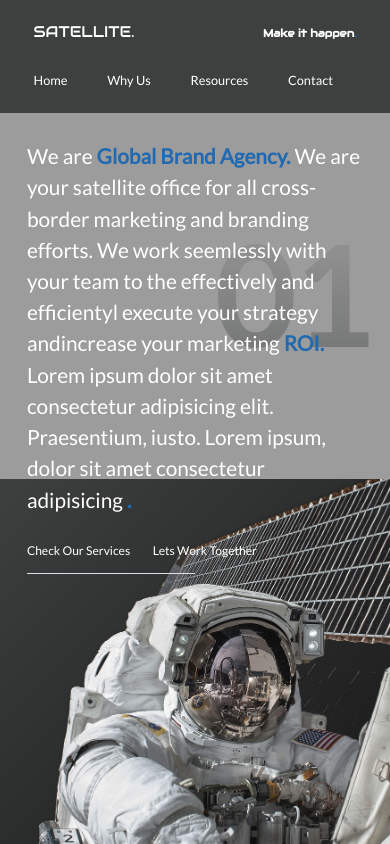
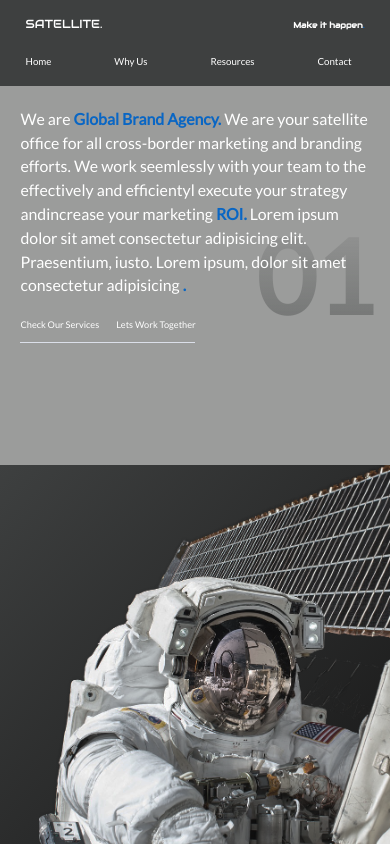
Before and after one commit to devicki/Satellite, a website: page index.html in a window 390 px wide. Drawn offline with nearby package versions, Linux system fonts and the light colour scheme.

Commit message:
finished version 1.0.0

```diff
--- a/index.html
+++ b/index.html
@@ -8,7 +8,6 @@
     <link href="https://fonts.googleapis.com/css?family=Audiowide|Lato" rel="stylesheet">
     <link rel="stylesheet" href="http://code.ionicframework.com/ionicons/2.0.1/css/ionicons.min.css">
     <link rel="stylesheet" href="css/styles.css">
-
     <title>Satellite</title>
 
 </head>
@@ -25,7 +24,6 @@
                 </div>
             </header>
             <!-- NAVIGATION -->
-
             <nav>
                 <div id="tabs">
                     <ul>
@@ -84,7 +82,6 @@
                             <span class="colored-txt">.</span>
                         </p>
                     </div>
-
                     <div id="#tabs-3" class="tabSize">
                         <p class="resources">
                             Lorem ipsum dolor
@@ -126,7 +123,6 @@
                                 </p>
                                 <p>+331 40 436 654</p>
                                 <p>+358 40 556 654</p>
-
                             </div>
                         </div>
                     </div>
@@ -138,32 +134,13 @@
                         <span class="colored-txt">.</h2>
                 </div>
             </div>
-
             <div class="bottom right-side ">
-
             </div>
         </div>
         <!-- END OF RIGHT SIDE  -->
-        <!-- MAIN -->
-
     </div>
-
-
     <script src="node_modules\jquery\dist\jquery.min.js "></script>
-
     <script src="/scritpts/contentChange.js"></script>
-    <script>
-        $('.right-side').hide().delay(400).animate({
-            height: '100%'
-        }).show();
-        $('.right-side .bottom').animate({
-            width: '100%'
-        });
-
-        $('.slide-in, .counter, nav').hide().slideDown(1400, function () {
-            $('.content').fadeIn();
-        });
-    </script>
 </body>
 
 </html>
--- a/sass/abstracts/_variables.scss
+++ b/sass/abstracts/_variables.scss
@@ -1,9 +1,7 @@
 $swatch_1: #181818;
 $swatch_2: #3e4040;
 $swatch_3: #dbdfe9;
-$swatch_4: #483630;
 $swatch_5: #9b9c9b;
-$swatch_6: #d5baa9;
-$swatch_7: #216AB2;
+$swatch_7: rgb(9, 102, 196);
 $alpha: .5;
 $greyAlpha: rgba($swatch_2, $alpha);
--- a/sass/base/_base.scss
+++ b/sass/base/_base.scss
@@ -155,6 +155,9 @@ html {
     font-size: 62.5%;
 }
 
+/////////////////////////
+///// MEDIA QUERIES /////
+/////////////////////////
 @media only screen and (max-width: 1324px) {
     html {
         font-size: 50%;
@@ -221,17 +224,14 @@ html {
     }
 }
 
+@media only screen and (max-width: 450px) {
+    html {
+        font-size: 32%;
+    }
+}
+
 @media only screen and (min-width: 1800px) {
     html {
         font-size: 75%;
     }
 }
-
-/*
-MEDIA BREAKPOINTS
-phone           0 - 600px
-tablet-port     600 - 900px
-tablet-land     900 - 1200px
-[normal stlyes] 1200 - 1800px
-big desktop     1800px +
-*/
--- a/sass/base/_utilities.scss
+++ b/sass/base/_utilities.scss
@@ -2,6 +2,7 @@
     color: $swatch_7;
     font-weight: 700;
 }
+
 .active {
     color: $swatch_7;
     text-decoration: line-through;
--- a/scritpts/contentChange.js
+++ b/scritpts/contentChange.js
@@ -1,6 +1,21 @@
+(function () {
+    $('.right-side').hide().delay(400).animate({
+        height: '100%'
+    }).show();
+    $('.right-side .bottom').animate({
+        width: '100%'
+    });
+
+    $('.slide-in, .counter, nav').hide().slideDown(1400, function () {
+        $('.content').fadeIn();
+    });
+})();
+
+(function () {
     let tabs = $("[id*='tabs-']");
     let links = $('#tabs a');
     let counter = $('.counter')
+
 
     tabs.hide();
     tabs[0].style.display = "block";
@@ -8,18 +23,15 @@ tabs[0].style.display = "block";
     links.click(function (e) {
         let target = e.target;
         let targetIdText = target.attributes.href.textContent;
-
-
         tabs.each(function (i) {
             if (targetIdText === tabs[i].attributes.id.value) {
                 $(this).slideDown(600);
-
                 let counterText = targetIdText.split('')
                 counterNumber = counterText[counterText.length - 1];
                 counter.text('0' + counterNumber);
-
             } else {
                 $(this).hide(600);
             }
         });
     })
+})();
```
Also changed, not shown: css/styles.css, img/logo/satellite-dish-303288.svg (deleted), img/zxczxc.png (deleted). Lines whose indentation alone changed are shown as unchanged.
